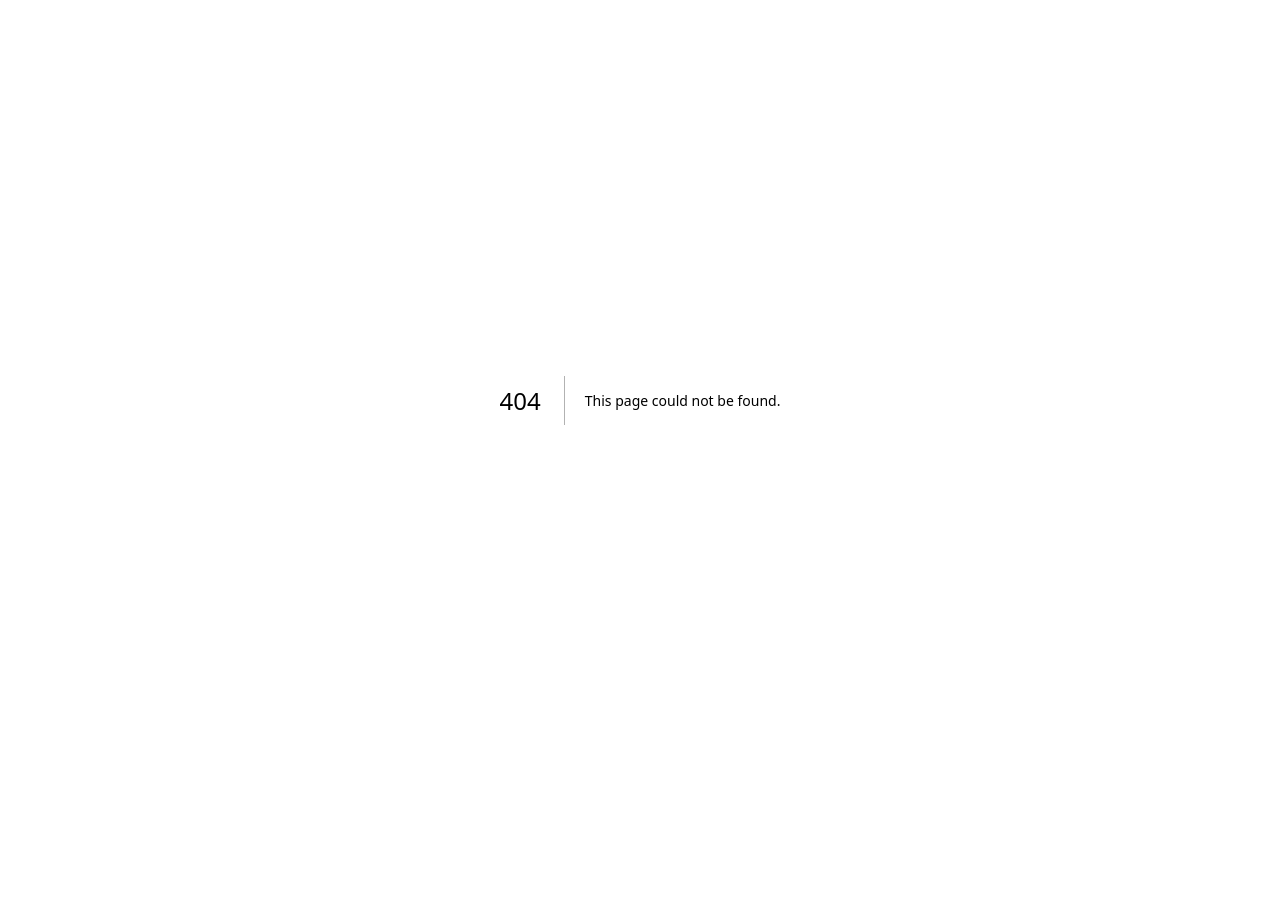
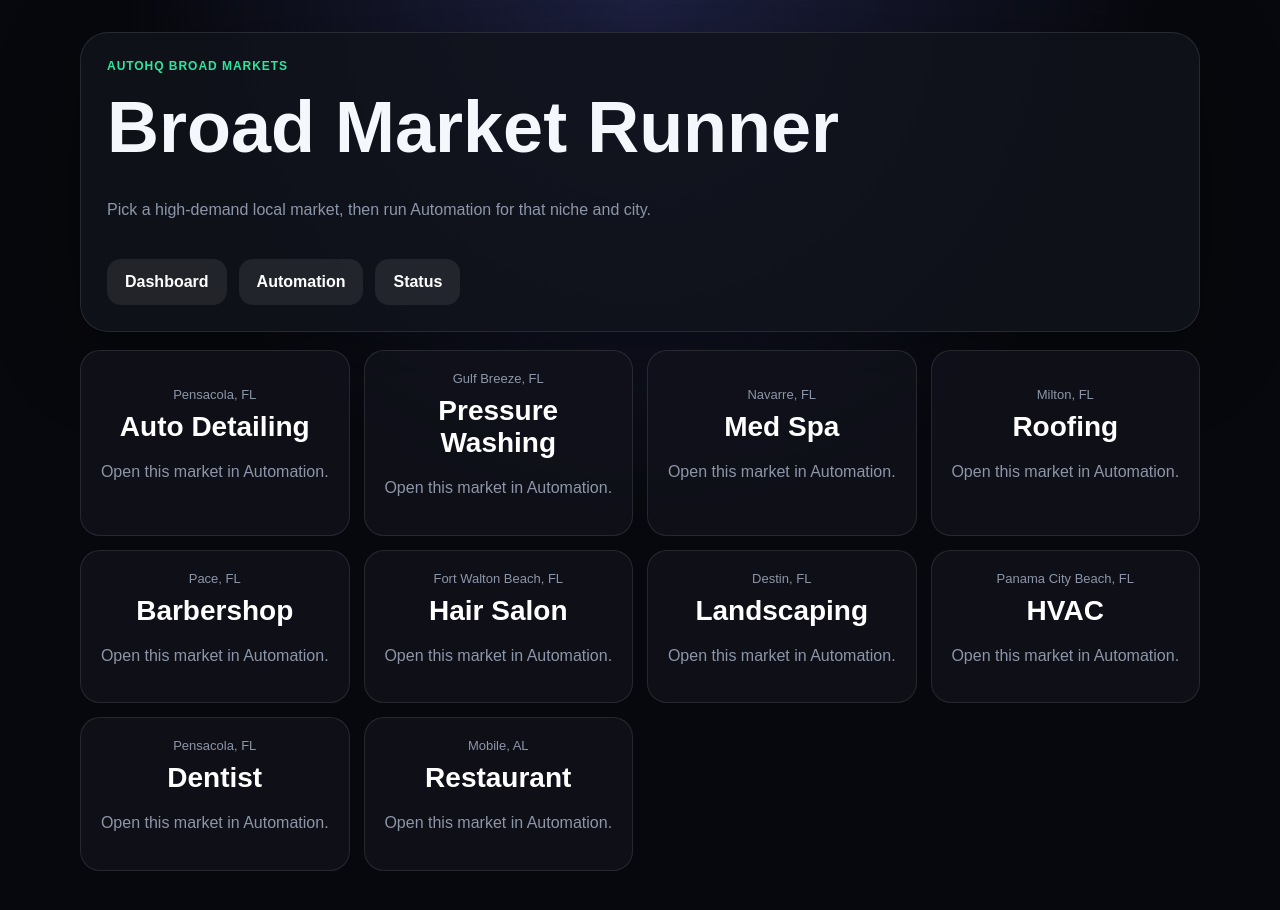
Before and after one commit to GCreative850/auto, a Next.js app: page /broad in a window 1280 px wide. Before the commit this address had no page. Shown: the top 910 px of the page. Before the commit the page ends 800 px from the top, so only its background shows below. Built offline with nearby package versions, Linux system fonts and the light colour scheme.

Commit message:
Add broad market presets page

```diff
--- /dev/null
+++ b/app/broad/page.tsx
@@ -0,0 +1,46 @@
+"use client";
+
+const presets = [
+  ["Auto Detailing", "Pensacola", "FL"],
+  ["Pressure Washing", "Gulf Breeze", "FL"],
+  ["Med Spa", "Navarre", "FL"],
+  ["Roofing", "Milton", "FL"],
+  ["Barbershop", "Pace", "FL"],
+  ["Hair Salon", "Fort Walton Beach", "FL"],
+  ["Landscaping", "Destin", "FL"],
+  ["HVAC", "Panama City Beach", "FL"],
+  ["Dentist", "Pensacola", "FL"],
+  ["Restaurant", "Mobile", "AL"]
+];
+
+export default function BroadPage() {
+  function openPreset(niche: string, city: string, state: string) {
+    const params = new URLSearchParams({ niche, city, state });
+    window.location.href = `/automation?${params.toString()}`;
+  }
+
+  return (
+    <main className="container">
+      <section className="hero">
+        <div className="kicker">AutoHQ Broad Markets</div>
+        <h1>Broad Market Runner</h1>
+        <p>Pick a high-demand local market, then run Automation for that niche and city.</p>
+        <div className="actions">
+          <a className="secondary" href="/">Dashboard</a>
+          <a className="secondary" href="/automation">Automation</a>
+          <a className="secondary" href="/status">Status</a>
+        </div>
+      </section>
+
+      <section className="grid">
+        {presets.map(([niche, city, state]) => (
+          <button className="card button-reset" key={`${niche}-${city}`} onClick={() => openPreset(niche, city, state)}>
+            <span>{city}, {state}</span>
+            <strong>{niche}</strong>
+            <p>Open this market in Automation.</p>
+          </button>
+        ))}
+      </section>
+    </main>
+  );
+}
```
